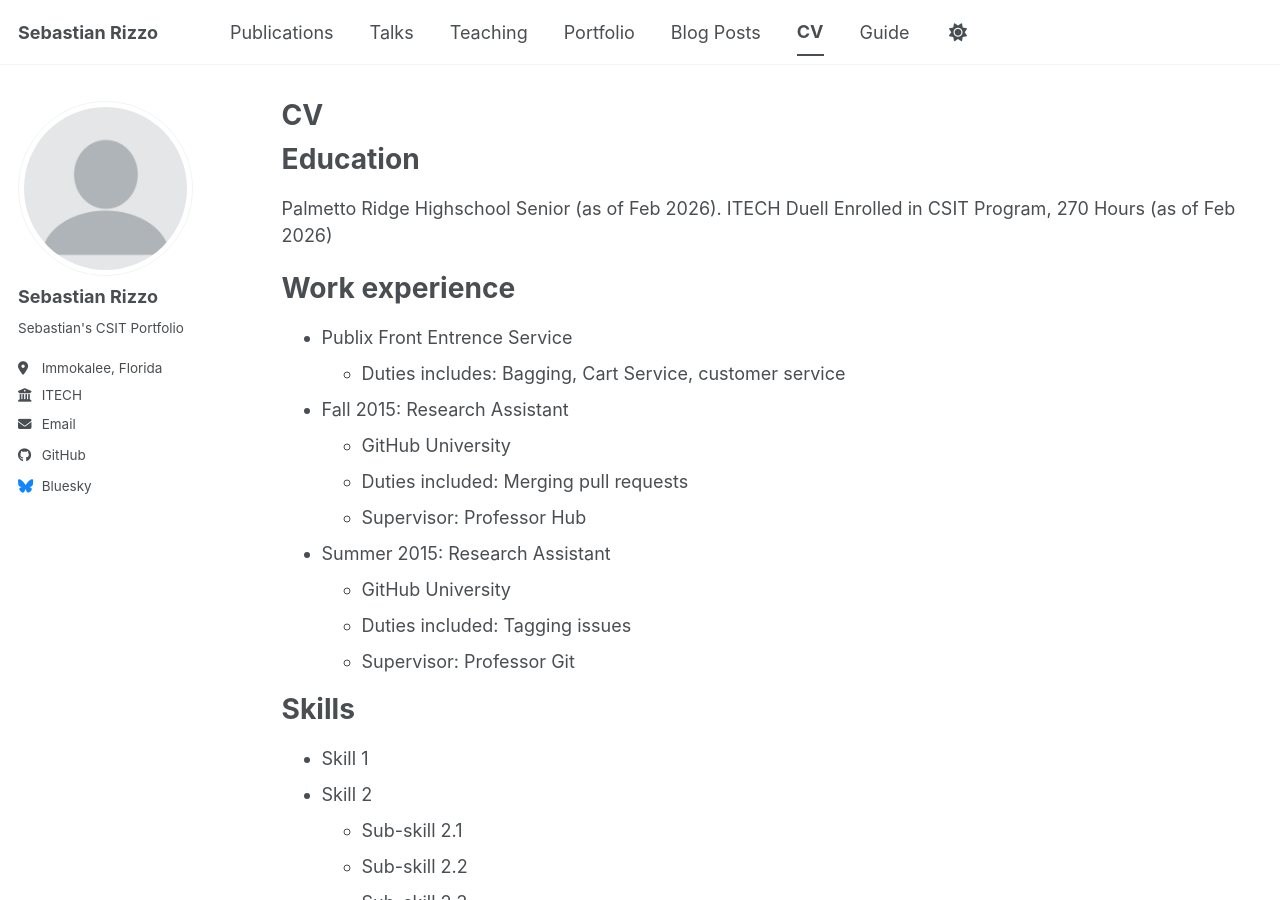
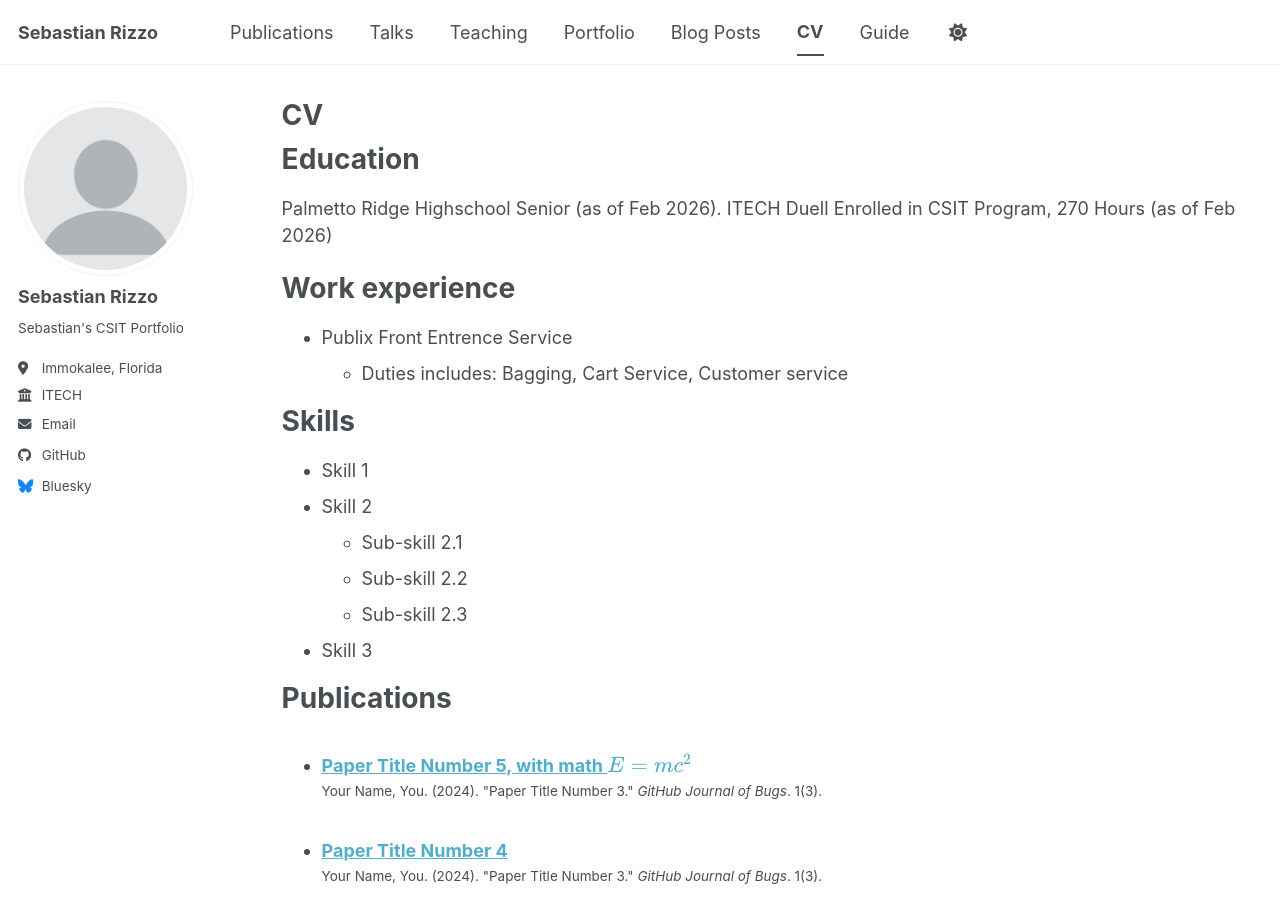
Before and after one commit to SebazRizzo98/SebazRizzo98.github.io, a Jekyll site: the page built from _pages/cv.md, in a window 1280 px wide and 900 px high. Built offline with Jekyll 4.4.1, drawn with Linux system fonts in a browser that asks for light colours; a script bundle is joined from its source files by our own code; library files that are not in the unit come from our copies.

Commit message:
Update cv.md

```diff
--- a/_pages/cv.md
+++ b/_pages/cv.md
@@ -17,17 +17,8 @@ ITECH Duell Enrolled in CSIT Program, 270 Hours (as of Feb 2026)
 Work experience
 ======
 * Publix Front Entrence Service
-  * Duties includes: Bagging, Cart Service, customer service
+  * Duties includes: Bagging, Cart Service, Customer service
 
-* Fall 2015: Research Assistant
-  * GitHub University
-  * Duties included: Merging pull requests
-  * Supervisor: Professor Hub
-
-* Summer 2015: Research Assistant
-  * GitHub University
-  * Duties included: Tagging issues
-  * Supervisor: Professor Git
 
 Skills
 ======
```
